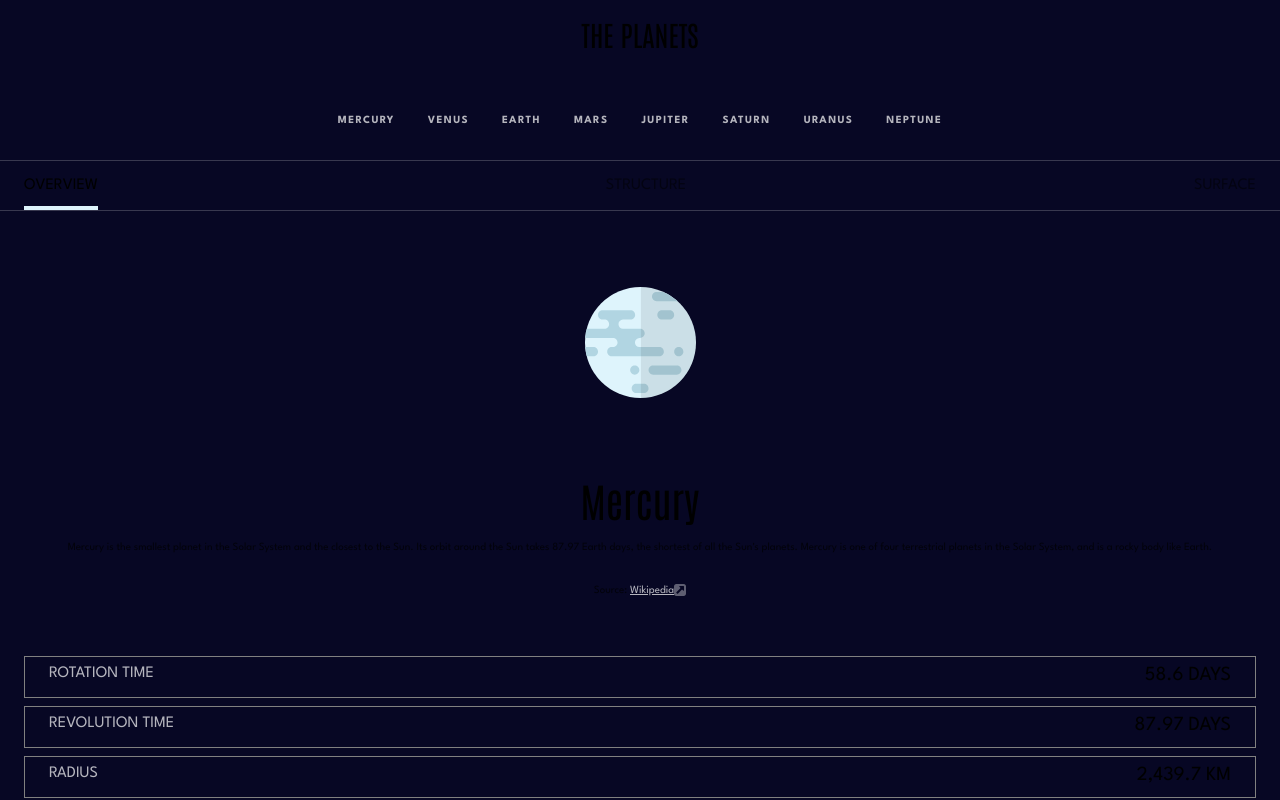
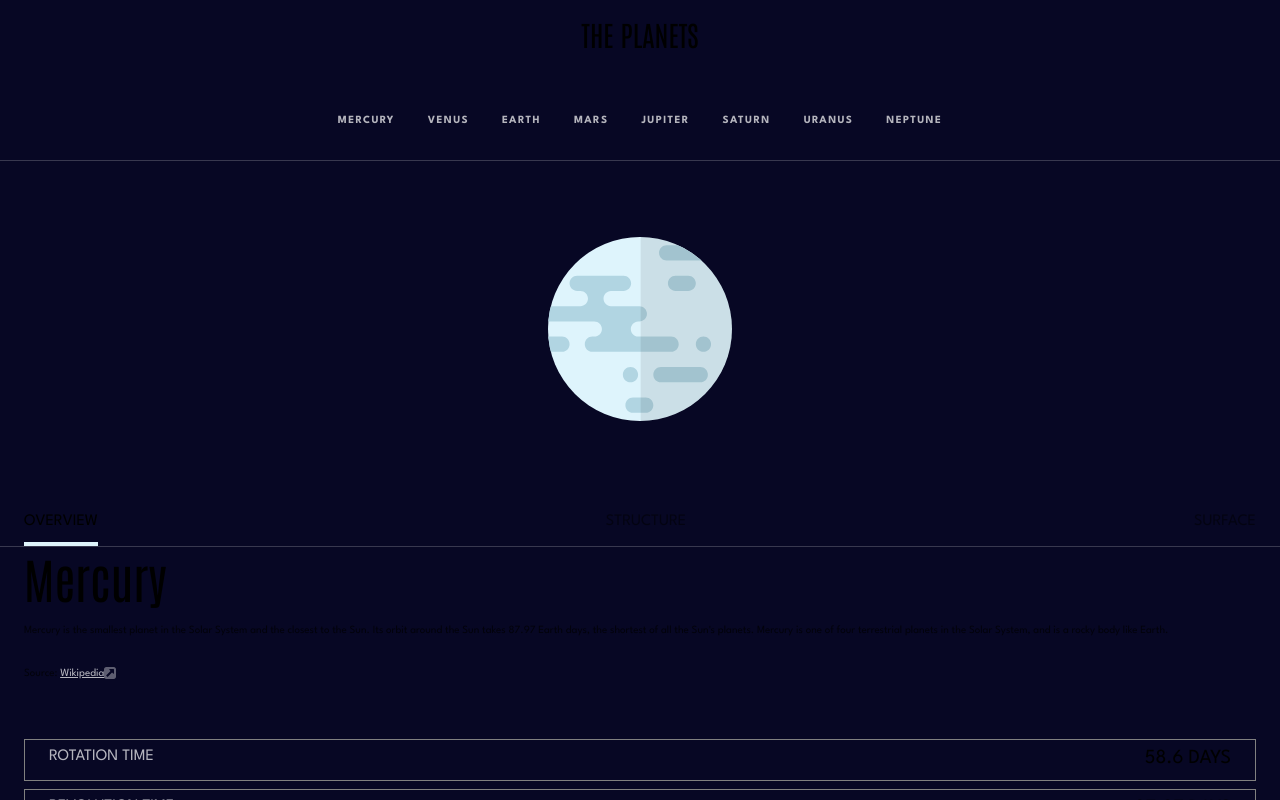
Before and after one commit to radhd/Planets-fact-site, a React (Vite) app: page /mercury in a window 1280 px wide. Shown: the top 800 px of the page. Built offline with nearby package versions, Linux system fonts and the light colour scheme.

Commit message:
Set flex orders and removed sections

```diff
--- a/src/components/Information.jsx
+++ b/src/components/Information.jsx
@@ -3,7 +3,7 @@ import styled from "styled-components";
 
 export default function Information({ data, isActive }) {
   return (
-    <InformationWrapper>
+    <>
       <PlanetImage
         images={data.images}
         name={data.name}
@@ -44,7 +44,7 @@ export default function Information({ data, isActive }) {
           <RotationDays>{data.rotation}</RotationDays>
         </RotationsBorders>
       </WrapperRotations>
-    </InformationWrapper>
+    </>
   );
 }
 
@@ -98,9 +98,8 @@ const PlanetImage = styled.div`
   height: ${(props) => props.theme[props.name].imageSize.small.height};
   margin: 76px 0;
   @media (min-width: 768px) {
-    /* height: ${(props) => props.theme[props.name].imageSize}; */
-
-    height: ${(props) => console.log(props.theme[props.name].imageSize.medium)};
+    height: ${(props) => props.theme[props.name].imageSize.medium.height};
+    order: -1;
   }
 `;
 
@@ -117,16 +116,18 @@ const PlanetGeology = styled.div`
   aspect-ratio: 1;
 `;
 
-const InformationWrapper = styled.section`
-  text-align: center;
-  position: relative;
-`;
-
 const Title = styled.h1`
   font-family: "Antonio", sans-serif;
   font-size: 2.5rem;
+  @media (min-width: 768px) {
+    font-size: 3rem;
+  }
 `;
 
 const Wrapper = styled.div`
   padding: 0 24px 28px;
+  text-align: center;
+  @media (min-width: 768px) {
+    text-align: left;
+  }
 `;
--- a/src/pages/Planet.jsx
+++ b/src/pages/Planet.jsx
@@ -14,7 +14,7 @@ export default function Planet() {
   };
 
   return (
-    <main>
+    <MainWrapper>
       <OverviewSection>
         <ButtonOverview
           onClick={toggleHandler}
@@ -39,11 +39,16 @@ export default function Planet() {
         </ButtonOverview>
       </OverviewSection>
       <Information data={data} isActive={isActive} />
-    </main>
+    </MainWrapper>
   );
 }
 
-const OverviewSection = styled.section`
+const MainWrapper = styled.main`
+  display: flex;
+  flex-direction: column;
+`;
+
+const OverviewSection = styled.div`
   border-bottom: 1px solid #38384f;
   padding: 17px 24px;
   display: flex;
```
